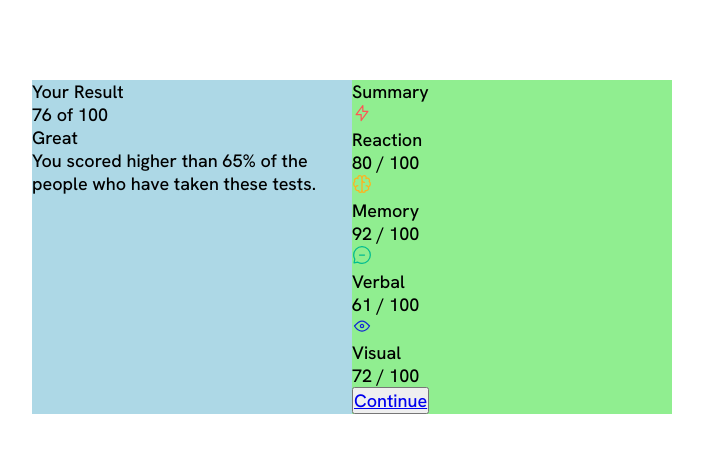
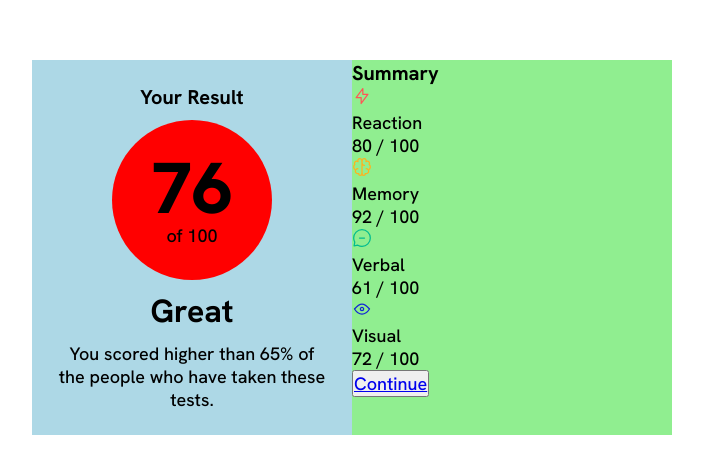
Before and after one commit to JF-D3V/Result_Summary_Component, a plain HTML site: page index.html in a window 1280 px wide. Shown: the part 153-626 px from the top of the page, without its empty margins (288-991 px from the left). Drawn offline with Linux system fonts and the light colour scheme.

Commit message:
RSC_UPDATE

```diff
--- a/style.css
+++ b/style.css
@@ -40,13 +40,50 @@ body {
 
 .results-component {
   max-width: 64rem;
+  border-radius: 200px;
   display: grid;
   grid-template-columns: 1fr 1fr;
 }
 
 .results-component-left {
+  text-align: center;
+  display: grid;
+  align-content: start;
+  gap: 1rem;
+
+  padding: 2.4rem;
   background-color: lightblue;
 }
 .results-component-right {
   background-color: lightgreen;
 }
+
+.component-header {
+  font-size: 2rem;
+  font-weight: bold;
+}
+
+.result-display {
+}
+.score {
+  display: grid;
+  place-content: center;
+  width: 16rem;
+  margin-inline: auto;
+  aspect-ratio: 1 / 1;
+  border-radius: 100px;
+
+  background-color: red;
+}
+
+.score span {
+  display: block;
+  line-height: 1;
+  font-size: 7.2rem;
+  font-weight: 800;
+}
+
+.result-msg {
+  font-size: 3.2rem;
+  font-weight: bold;
+}
```
